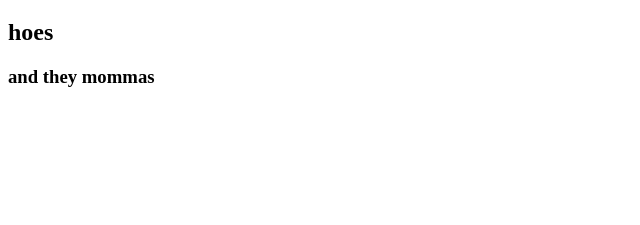
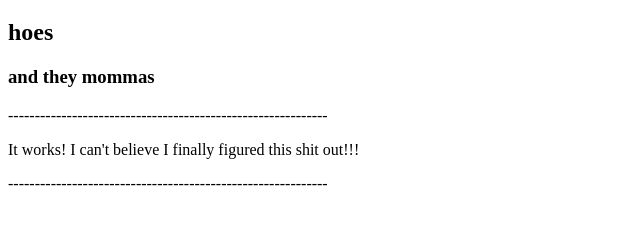
Before and after one commit to a30stm/fuck, a plain HTML site: page index.html in a window 1280 px wide. Shown: the part 61-286 px from the top of the page, without its empty margins (0-640 px from the left). Drawn offline with Linux system fonts and the light colour scheme.

Commit message:
It Works

```diff
--- a/index.html
+++ b/index.html
@@ -10,5 +10,8 @@
     <h1>FUCK!</h1>
     <h2>hoes</h2>
     <h3>and they mommas</h3>
+    <p>------------------------------------------------------------</p>
+    <p>It works! I can't believe I finally figured this shit out!!!</p>
+    <p>------------------------------------------------------------</p>
 </body>
 </html>
```
